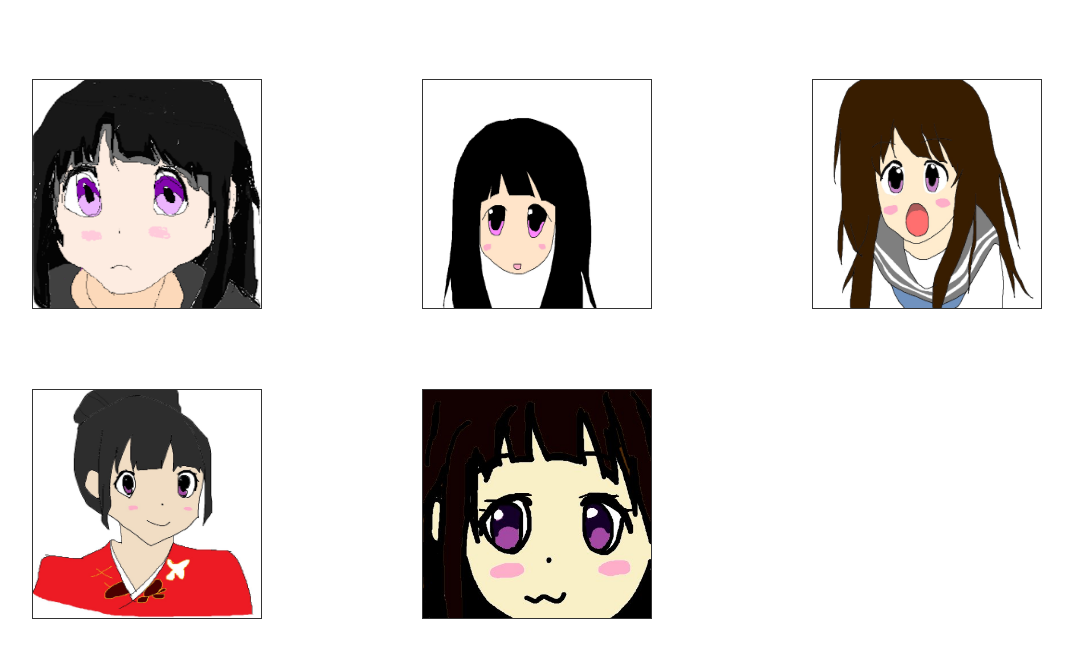
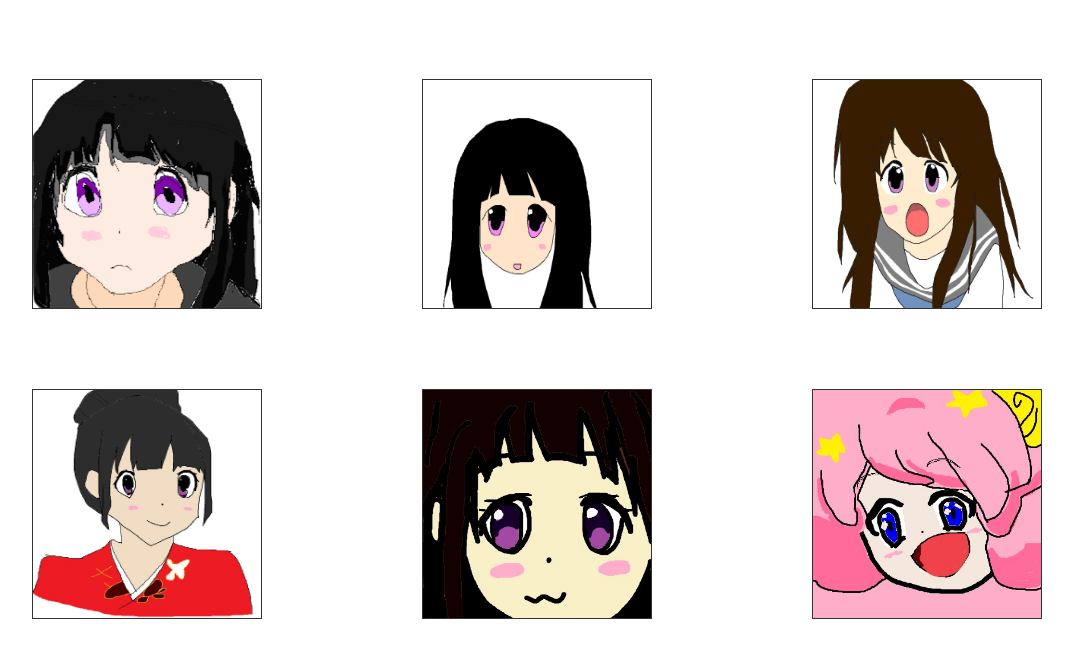
Before and after one commit to pps5/AlitasoFan, a plain HTML site: page index.html in a window 1280 px wide. Shown: the part 84-742 px from the top of the page, without its empty margins (38-1111 px from the left). Drawn offline with nearby package versions, Linux system fonts and the light colour scheme.

Commit message:
ぴゅる〜〜〜〜〜〜〜〜〜

```diff
--- a/index.html
+++ b/index.html
@@ -21,6 +21,7 @@
                 <div class="col-sm-4"><img src="img/erutaso3.jpg" class="icon"></div>
                 <div class="col-sm-4"><img src="img/erutaso4.jpg" class="icon"></div>
                 <div class="col-sm-4"><img src="img/erutaso5-2.jpg" class="icon"></div>
+                <div class="col-sm-4"><img src="img/pyuru.jpg" class="icon"></div>
             </div>
         </div>
      </body>
```
Also changed, not shown: img/pyuru.jpg (added).
